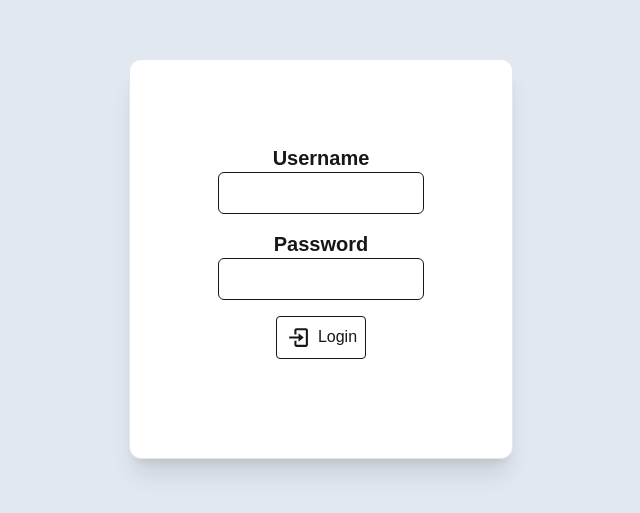
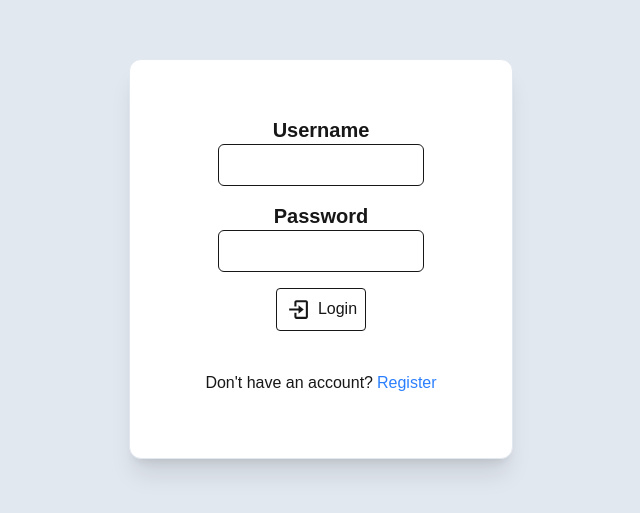
Before and after one commit to deimosdev343/Blog-frontend, a Next.js app: page /login in a window 1280 px wide. Shown: the part 141-654 px from the top of the page, without its empty margins (319-959 px from the left). Built offline with nearby package versions, Linux system fonts and the light colour scheme.

Commit message:
register link

```diff
--- a/src/app/login/page.tsx
+++ b/src/app/login/page.tsx
@@ -3,6 +3,7 @@
 import { loginUser, useAppDispatch } from '@/lib/store';
 import axios, { AxiosError } from 'axios';
 import { NextApiResponse } from 'next';
+import Link from 'next/link';
 import { useRouter } from 'next/navigation';
 
 import React, { useState } from 'react';
@@ -42,7 +43,6 @@ const page = () => {
     }
   }
 
-  console.log(formState.errors)
   return (
     <div className='w-full h-screen flex flex-col items-center justify-center bg-slate-200'>
       <div
@@ -83,6 +83,9 @@ const page = () => {
             Login
           </button>
           <p className='text-red-500 font-semibold text-lg'>{apiError}</p>
+          <div className='p-2 flex items-center w-full justify-center'>
+              <p className='flex gap-1'>Don't have an account? <Link href={'/register'} className='text-blue-500' >Register</Link></p>
+          </div>
         </form>
       </div>
     </div>
```
